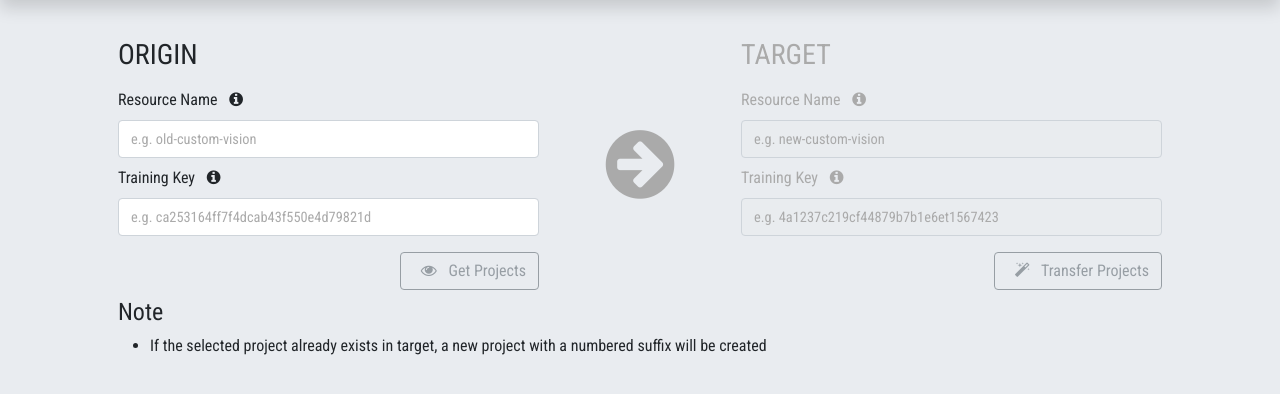
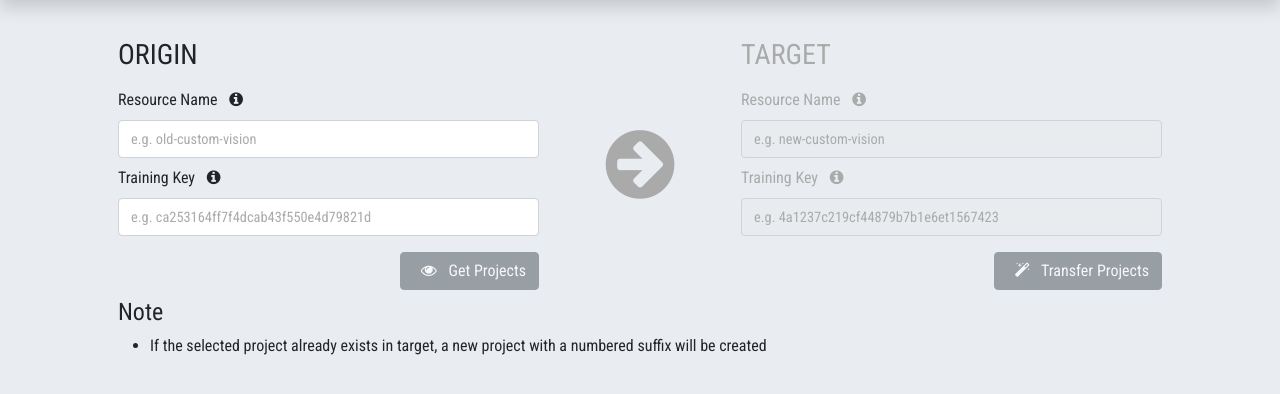
Before and after one commit to jixjia/transfer-custom-vision, a Flask app: page / in a window 1280 px wide. Shown: the part 58-452 px from the top of the page. Run offline with Flask 2, Linux system fonts and the light colour scheme; some libraries are stand-ins or nearby versions.

Commit message:
fixed toggling issue

```diff
--- a/static/js/main.js
+++ b/static/js/main.js
@@ -12,52 +12,37 @@ var loading_icon_page =
 const source_inputs = $('#source_training_key, #source_resource_name');
 const destination_inputs = $('#destination_training_key, #destination_resource_name');
 
-source_inputs.on("change", function(){
-  if($(this).val().length > 0) {
+source_inputs.on("keyup", function(){
+  let valid = true;
+  source_inputs.each(function() {
+    if (!$(this).val()) valid = false;
+  })
+  if(valid) {
     // enable button
     $("#btn_get_projects").prop('disabled', false);
-    $("#btn_get_projects").removeClass("btn-outline-secondary pointer-disabled").addClass("btn-outline-primary");
+    $("#btn_get_projects").removeClass("btn-secondary pointer-disabled").addClass("btn-primary");
   } else {
     // disable button
     $("#btn_get_projects").prop('disabled', true);
-    $("#btn_get_projects").removeClass("btn-outline-primary").addClass("btn-outline-secondary pointer-disabled");
+    $("#btn_get_projects").removeClass("btn-primary").addClass("btn-secondary pointer-disabled");
   }
 });
 
-destination_inputs.on("change", function(){
-  if($(this).val().length > 0) {
+destination_inputs.on("keyup", function(){
+  let valid = true;
+  destination_inputs.each(function() {
+    if (!$(this).val()) valid = false;
+  })
+  if(valid) {
     // enable button
     $("#btn_import_projects").prop('disabled', false);
-    $("#btn_import_projects").removeClass("btn-outline-secondary pointer-disabled").addClass("btn-outline-success");
+    $("#btn_import_projects").removeClass("btn-secondary pointer-disabled").addClass("btn-success");
   } else {
     // disable button
     $("#btn_import_projects").prop('disabled', true);
-    $("#btn_import_projects").removeClass("btn-outline-success").addClass("btn-outline-secondary pointer-disabled");
+    $("#btn_import_projects").removeClass("btn-success").addClass("btn-secondary pointer-disabled");
   }
 });
-
-
-// var toValidate = $('#source_training_key, #source_resource_name'), valid = false;
-// toValidate.keyup(function () {
-//   if ($(this).val().length > 0) {
-//       $(this).data('valid', true);
-//   } else {
-//       $(this).data('valid', false);
-//   }
-//   toValidate.each(function () {
-//       if ($(this).data('valid') == true) {valid = true;}
-//       else {valid = false;}
-//   });
-//   if (valid === true) {
-//     // enable button
-//     $("#btn_get_projects").prop('disabled', false);
-//     $("#btn_get_projects").removeClass("btn-outline-secondary pointer-disabled").addClass("btn-outline-primary");
-//   } else {
-//     // disable button
-//     $("#btn_get_projects").prop('disabled', true);
-//     $("#btn_get_projects").removeClass("btn-outline-primary").addClass("btn-outline-secondary pointer-disabled");
-//   }
-// });
 
 
 // Get Projects
@@ -116,10 +101,14 @@ $(function () {
       beforeSend: function () {
         // disable submit button
         document.getElementById('btn_import_projects').disabled = true;
-        // set to spinner loader
+        // reset to spinner loader
         $("#modal_icon").html(loading_icon);
-        // set message
+        // reset message
         $('#modal_message').html('Preparing for transfer...<br /><code>Do NOT refresh or close this page</code>');
+        // reset try again button
+        $('#btn_modal_tryagain').hide();
+        // reset message style
+        $('#modal_message').css('color','black');
         // show modal
         $('#modal').modal('show');
       }
@@ -128,15 +117,17 @@ $(function () {
         // success
         $('#modal_icon').html(done_icon);
         $('#modal_message').html('<span style="color: green;">Transfer Successful</span><p>See your transferred projects in Custom Vision site</p>');
+        // enable close button
+        $('#btn_modal_close').show();
       }
       else {
         // fail
         $('#modal_icon').html(error_icon);
-        document.getElementById('modal_message').style.color = 'red';
+        $('#modal_message').css('color','red');
         $('#modal_message').text(response.msg);
+        // enable try again button
+        $('#btn_modal_tryagain').show();
       }
-      // enable close button
-      $('#btn_modal_close').show();
       // re-enable submit button
       document.getElementById('btn_import_projects').disabled = false;
     });
--- a/templates/index.html
+++ b/templates/index.html
@@ -38,7 +38,7 @@
         <input type="password" class="form-control" id="source_training_key" name="source_training_key" placeholder="e.g. ca253164ff7f4dcab43f550e4d79821d">
       </div>
       <div class="h-right mt-3">
-        <button class="btn btn-block btn-outline-secondary pointer-disabled" id="btn_get_projects" disabled><i class="fa fa-eye px-2" aria-hidden="true"></i> Get Projects</button>
+        <button class="btn btn-block btn-secondary pointer-disabled" id="btn_get_projects" disabled><i class="fa fa-eye px-2" aria-hidden="true"></i> Get Projects</button>
       </div>
     </div>
 
@@ -67,7 +67,7 @@
         <input type="password" class="form-control toggle_item text-lightgray" id="destination_training_key" name="destination_training_key" placeholder="e.g. 4a1237c219cf44879b7b1e6et1567423" disabled>
       </div>
       <div class="h-right mt-3">
-        <button class="btn btn-block btn-outline-secondary pointer-disabled" id="btn_import_projects" disabled><i class="fa fa-magic px-2" aria-hidden="true"></i> Transfer Projects</button>
+        <button class="btn btn-block btn-secondary pointer-disabled toggle_item" id="btn_import_projects" disabled><i class="fa fa-magic px-2" aria-hidden="true"></i> Transfer Projects</button>
       </div>
     </div>
 
@@ -110,6 +110,11 @@
       <div class="hide" id="btn_modal_close">
         <div class="modal-footer">
           <button type="button" class="btn btn-danger" data-bs-dismiss="modal" onClick="window.location.reload();">Close</button>
+        </div>
+      </div>
+      <div class="hide" id="btn_modal_tryagain">
+        <div class="modal-footer">
+          <button type="button" class="btn btn-danger" data-bs-dismiss="modal"><i class="fa fa-undo pe-2" aria-hidden="true"></i> Try Again</button>
         </div>
       </div>
       <!-- Footer End -->
```
